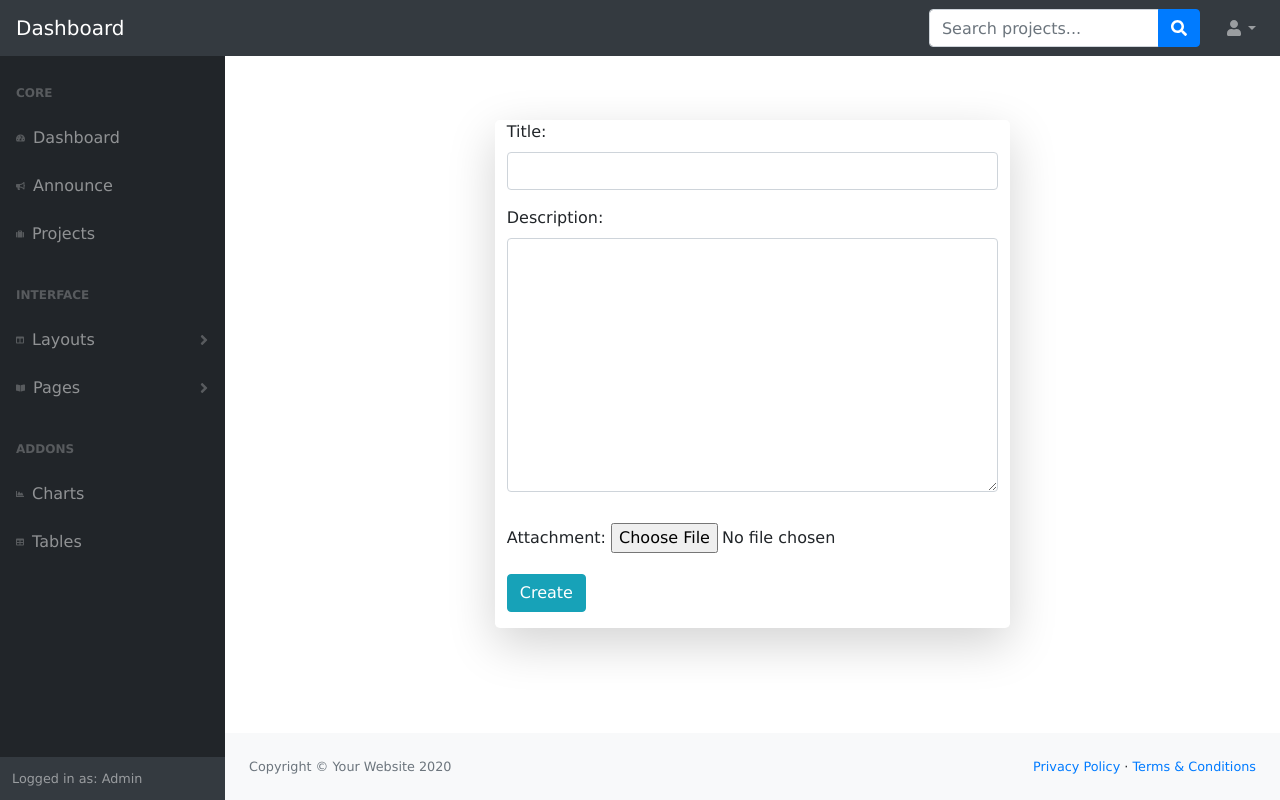
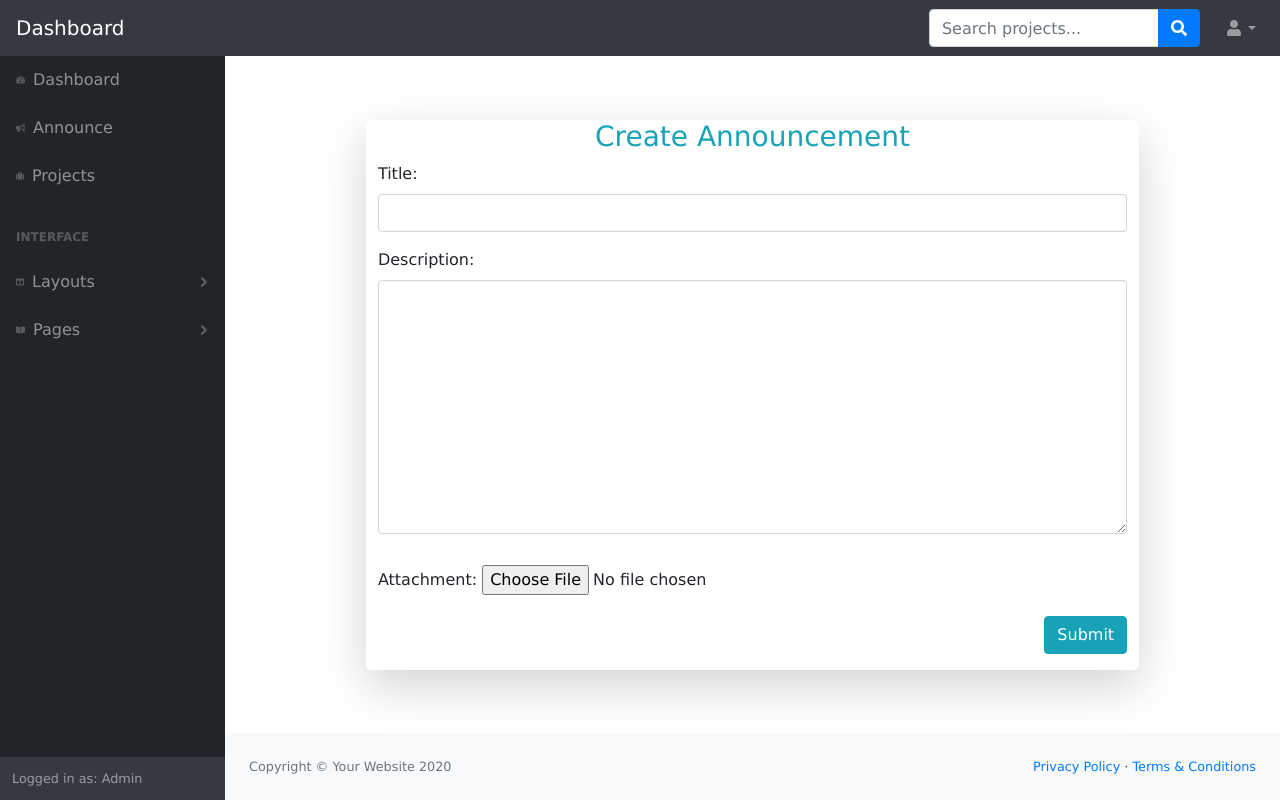
Before and after one commit to Ind20/project, a Django app: page /dashboard/announce in a window 1280 px wide. Run offline with Django 3.2, Linux system fonts and the light colour scheme; the visitor is signed in with stand-in values (Sample User, id 1); some libraries are stand-ins or nearby versions.

Commit message:
minor cleanup

```diff
--- a/template/dashboard/announce.html
+++ b/template/dashboard/announce.html
@@ -2,7 +2,8 @@
 {% block content %}
 <div class="container pt-3 pb-3">
     <div class="row justify-content-center">
-        <div class="col-sm-6 col-12 card shadow-lg border-0 rounded-lg mt-5 profile-box">
+        <div class="col-sm-9 col-12 card shadow-lg border-0 rounded-lg mt-5 profile-box">
+            <h3 class="text-info text-center">Create Announcement</h3>
             <form method="post" action="announce" enctype="multipart/form-data">
                 {% csrf_token %}
                 <div class="form-group">
@@ -10,7 +11,7 @@
                     {{ form.as_p }}
                 </div>
                 <div class="submit-btn">
-                    <input type="submit" name="submit" class="btn btn-info btn-md" value="Create">
+                    <input type="submit" name="submit" class="btn btn-info btn-md float-right" value="Submit">
                 </div>
             </form>
         </div>
--- a/template/dashboard/base.html
+++ b/template/dashboard/base.html
@@ -44,7 +44,6 @@
             <nav class="sb-sidenav accordion sb-sidenav-dark" id="sidenavAccordion">
                 <div class="sb-sidenav-menu">
                     <div class="nav">
-                        <div class="sb-sidenav-menu-heading">Core</div>
                         <a class="nav-link" href="/dashboard">
                             <div class="sb-nav-link-icon"><i class="fas fa-tachometer-alt"></i></div>
                             Dashboard
@@ -110,15 +109,6 @@
                                 </div>
                             </nav>
                         </div>
-                        <div class="sb-sidenav-menu-heading">Addons</div>
-                        <a class="nav-link" href="charts.html">
-                            <div class="sb-nav-link-icon"><i class="fas fa-chart-area"></i></div>
-                            Charts
-                        </a>
-                        <a class="nav-link" href="tables.html">
-                            <div class="sb-nav-link-icon"><i class="fas fa-table"></i></div>
-                            Tables
-                        </a>
                     </div>
                 </div>
                 <div class="sb-sidenav-footer">
--- a/template/dashboard/dashboard.html
+++ b/template/dashboard/dashboard.html
@@ -53,7 +53,6 @@
                             <th class="col-4">Title</th>
                             <th class="col-2">Student Name</th>
                             <th class="col-2">Mentor Name</th>
-                            <th class="col-2">Uploaded By</th>
                             <th class="col-2">Status</th>
                             <th class="col-2">Action</th>
                         </tr>
@@ -65,7 +64,6 @@
                             <td class="col-4">{{project.Project_Name}}</td>
                             <td class="col-2">{{project.Student_Name}}</td>
                             <td class="col-2">{{project.Mentor_Name}}</td>
-                            <td class="col-2">{{project.user.username}}</td>
                             <td class="col-2"><a href="#" class="btn btn-success btn-md">Published</a></td>
                             <td class="col-2"><a href="#" class="btn btn-info btn-md">Details</a></td>
                         </tr>
--- a/template/dashboard/projects.html
+++ b/template/dashboard/projects.html
@@ -11,11 +11,9 @@
                 <thead>
                     <tr class="d-flex">
                         <th class="col-1">ID</th>
-                        <th class="col-1">Image</th>
                         <th class="col-4">Title</th>
                         <th class="col-2">Student Name</th>
                         <th class="col-2">Mentor Name</th>
-                        <th class="col-2">Uploaded By</th>
                         <th class="col-2">Status</th>
                         <th class="col-2">Action</th>
                     </tr>
@@ -24,11 +22,9 @@
                     {% for project in projects %}
                     <tr class="d-flex">
                         <td class="col-1">{{project.id}}</td>
-                        <td class="col-1"><img src="{{project.Project_Image.url}}" alt="Image" width="50" height="50"></th>
                         <td class="col-4">{{project.Project_Name}}</td>
                         <td class="col-2">{{project.Student_Name}}</td>
                         <td class="col-2">{{project.Mentor_Name}}</td>
-                        <td class="col-2">{{project.user.username}}</td>
                         <td class="col-2"><a href="#" class="btn btn-success btn-md">Published</a></td>
                         <td class="col-2"><a href="#" class="btn btn-info btn-md">Details</a></td>
                     </tr>
```
